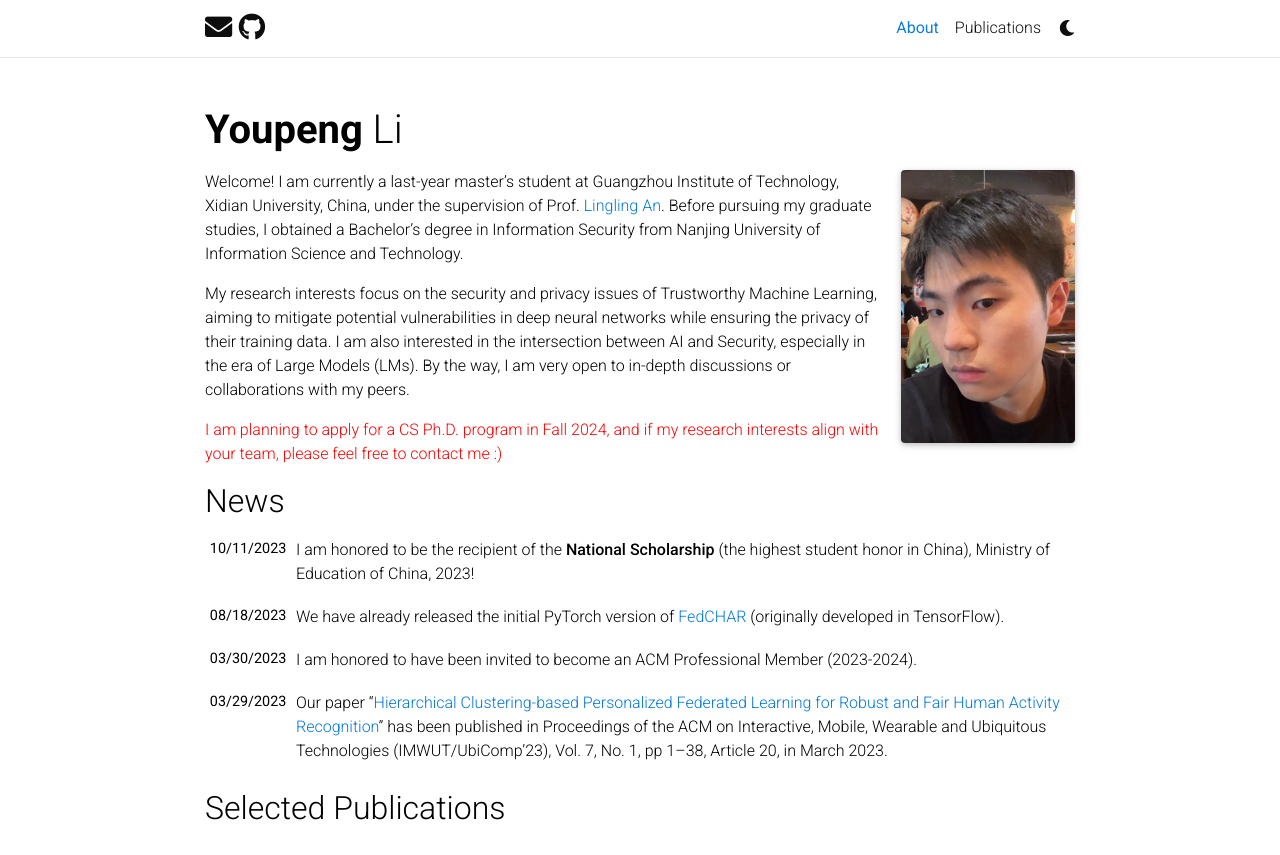
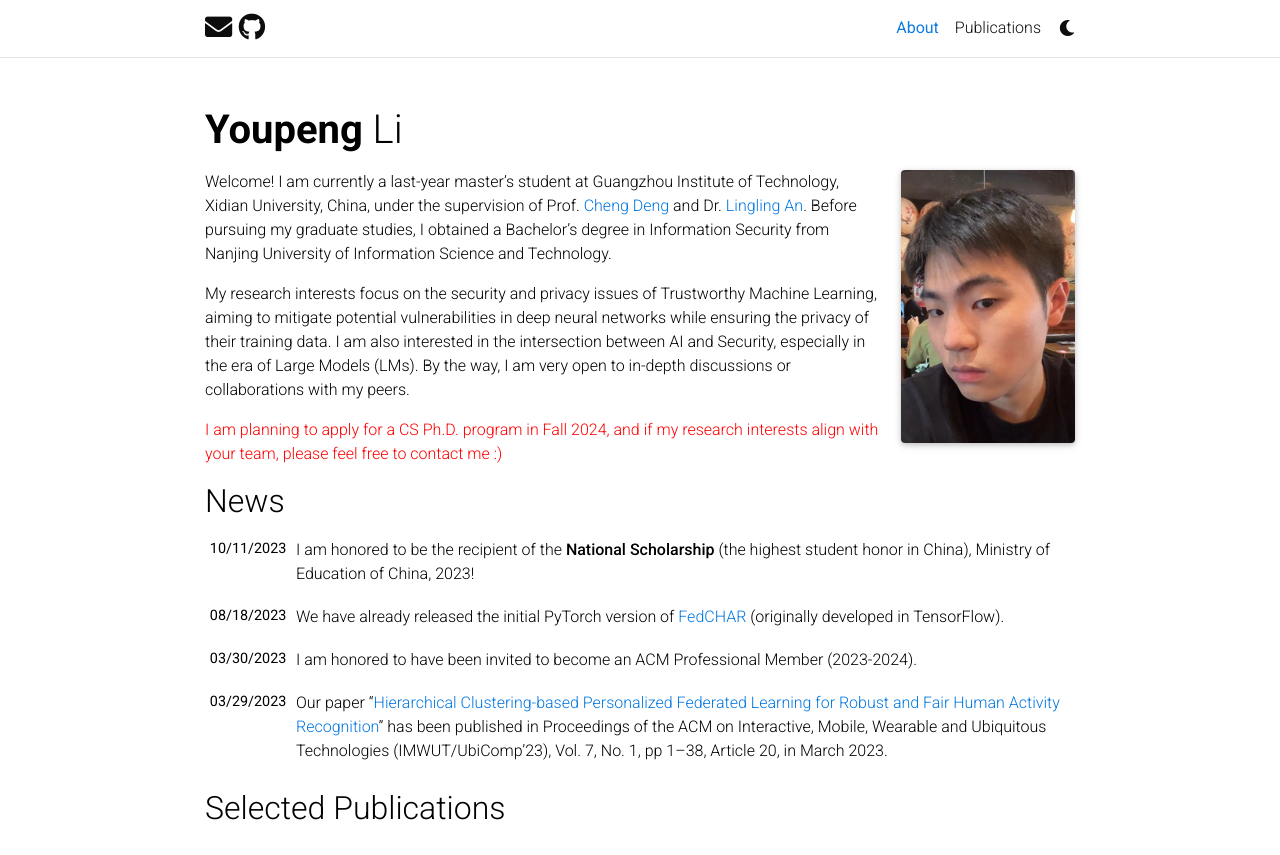
Before and after one commit to youpengl/youpengl.github.io, a Jekyll site: the page built from _pages/about.md, in a window 1280 px wide and 1177 px high, cut to the strip 0-855 px from the top of the window. Built offline with Jekyll 4.4.1, drawn with Linux system fonts in a browser that asks for light colours; full-size pictures stand in for the smaller copies a plugin makes; comment, search, counter and statistics services are not loaded; a style sheet for code colours, icons or effects is not loaded.

Commit message:
update about

```diff
--- a/_pages/about.md
+++ b/_pages/about.md
@@ -16,7 +16,7 @@ services: true # includes a list of service (adapted from news)
 social: false  # includes social icons at the bottom of the page
 ---
 
-Welcome! I am currently a last-year master's student at Guangzhou Institute of Technology, Xidian University, China, under the supervision of Prof. [Lingling An](https://scholar.google.com/citations?hl=zh-CN&user=DZuZUBYAAAAJ&view_op=list_works&sortby=pubdate). Before pursuing my graduate studies, I obtained a Bachelor's degree in Information Security from Nanjing University of Information Science and Technology.
+Welcome! I am currently a last-year master's student at Guangzhou Institute of Technology, Xidian University, China, under the supervision of Prof. [Cheng Deng](https://see.xidian.edu.cn/faculty/chdeng/) and Dr. [Lingling An](https://scholar.google.com/citations?hl=zh-CN&user=DZuZUBYAAAAJ&view_op=list_works&sortby=pubdate). Before pursuing my graduate studies, I obtained a Bachelor's degree in Information Security from Nanjing University of Information Science and Technology.
 
 My research interests focus on the security and privacy issues of Trustworthy Machine Learning, aiming to mitigate potential vulnerabilities in deep neural networks while ensuring the privacy of their training data. I am also interested in the intersection between AI and Security, especially in the era of Large Models (LMs). By the way, I am very open to in-depth discussions or collaborations with my peers.
 
```
